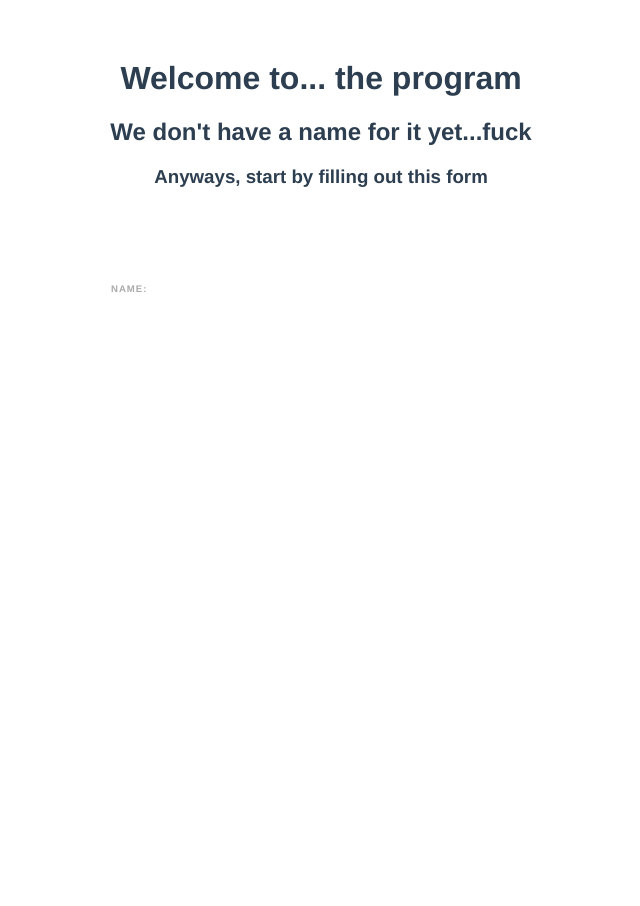
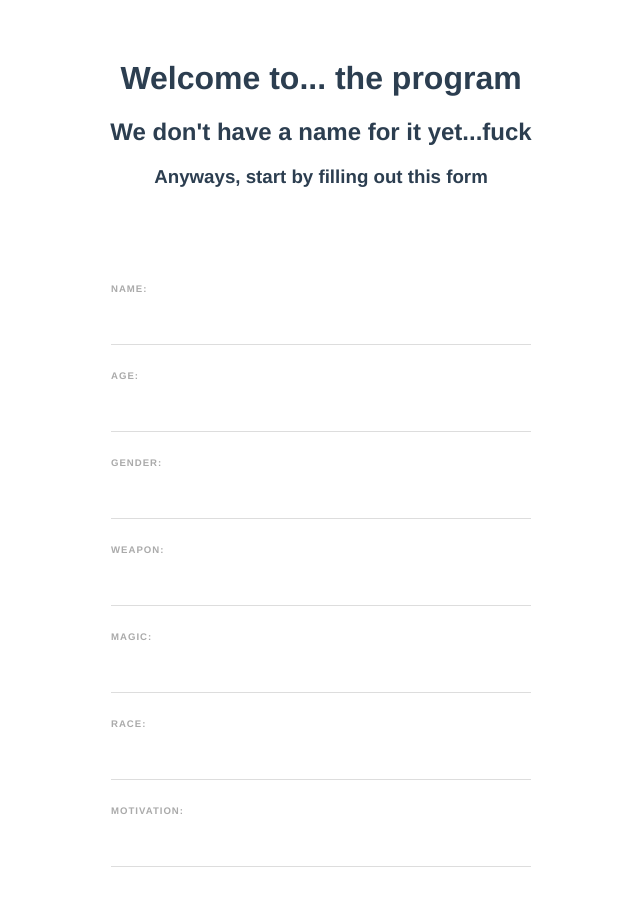
Before and after one commit to Erwan228/prosjekt-2-vue, a Vue app in the folder less-go/: page / in a window 1280 px wide. Shown: the top 906 px of the page, without its empty margins (319-959 px from the left). Before the commit the page ends 800 px from the top, so only its background shows below. Built offline with nearby package versions, Linux system fonts and the light colour scheme.

Commit message:
Update registration.vue

```diff
--- a/less-go/src/components/registration.vue
+++ b/less-go/src/components/registration.vue
@@ -1,11 +1,42 @@
 <template>
  <form>
     <label>Name:</label>
+    <input type="text" required v-model="name">
+
+    <label>Age:</label>
+    <input type="number" min="18" required v-model="age">
+
+    <label>Gender:</label>
+    <input type="text" required v-model="gender">
+
+    <label>Weapon:</label>
+    <input type="text" required v-model="weapon">
+
+    <label>Magic:</label>
+    <input type="text" required v-model="magic">
+
+    <label>Race:</label>
+    <input type="text" required v-model="race">
+
+    <label>Motivation:</label>
+    <input type="text" required v-model="motivation">
  </form>
 </template>
 
 <script>
-
+export default{
+    data(){
+        return{
+            name: '',
+            age: '',
+            gender: '',
+            weapon: '',
+            magic: '',
+            race: '',
+            motivation: '',
+        }
+    }
+}
 </script>
 
 <style>
@@ -26,4 +57,20 @@ label {
     letter-spacing: 1px;
     font-weight: bold;
 }
+input, select {
+    display: block;
+    padding: 10px 6px;
+    width: 100%;
+    box-sizing: border-box;
+    border: none;
+    border-bottom: 1px solid #ddd;
+    color: #555;
+}
+input[type="checkbox"]{
+    display: inline-block;
+    width: 16px;
+    margin: 0 10px 0 0;
+    position: relative;
+    top: 2px;
+}
 </style>
```
